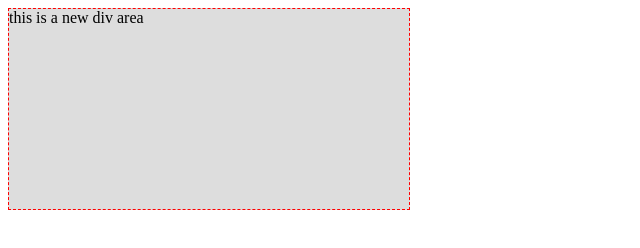
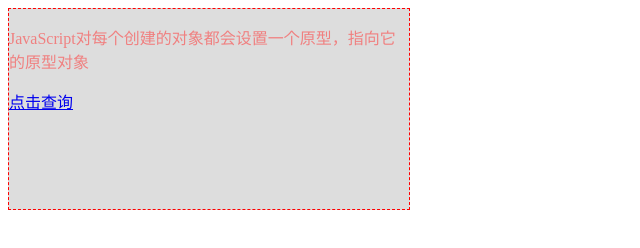
Before and after one commit to thinklonger/angular-ssh, a plain HTML site: page index.html in a window 1280 px wide. Shown: the whole page, without its empty margins (0-640 px from the left). Drawn offline with Linux system fonts and the light colour scheme.

Commit message:
'index页面更新'

```diff
--- a/index.html
+++ b/index.html
@@ -10,11 +10,15 @@
             height: 200px;
             background: #DDDDDD;
         }
+        p {
+            color: lightcoral;
+        }
     </style>
 </head>
 <body>
     <div id="box">
-        this is a new div area
+        <p>JavaScript对每个创建的对象都会设置一个原型，指向它的原型对象</p>
+        <a href="#" class="a1">点击查询</a>
     </div>
 </body>
 </html>
```
